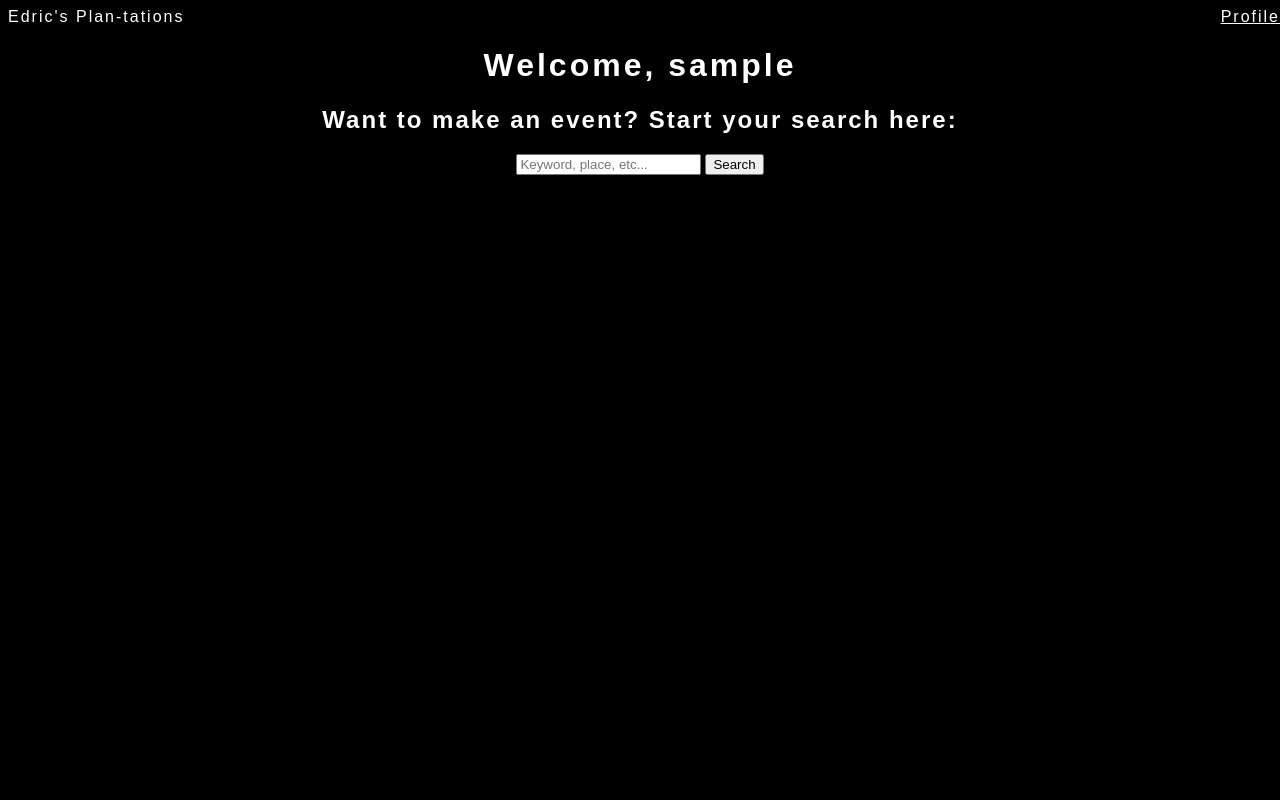
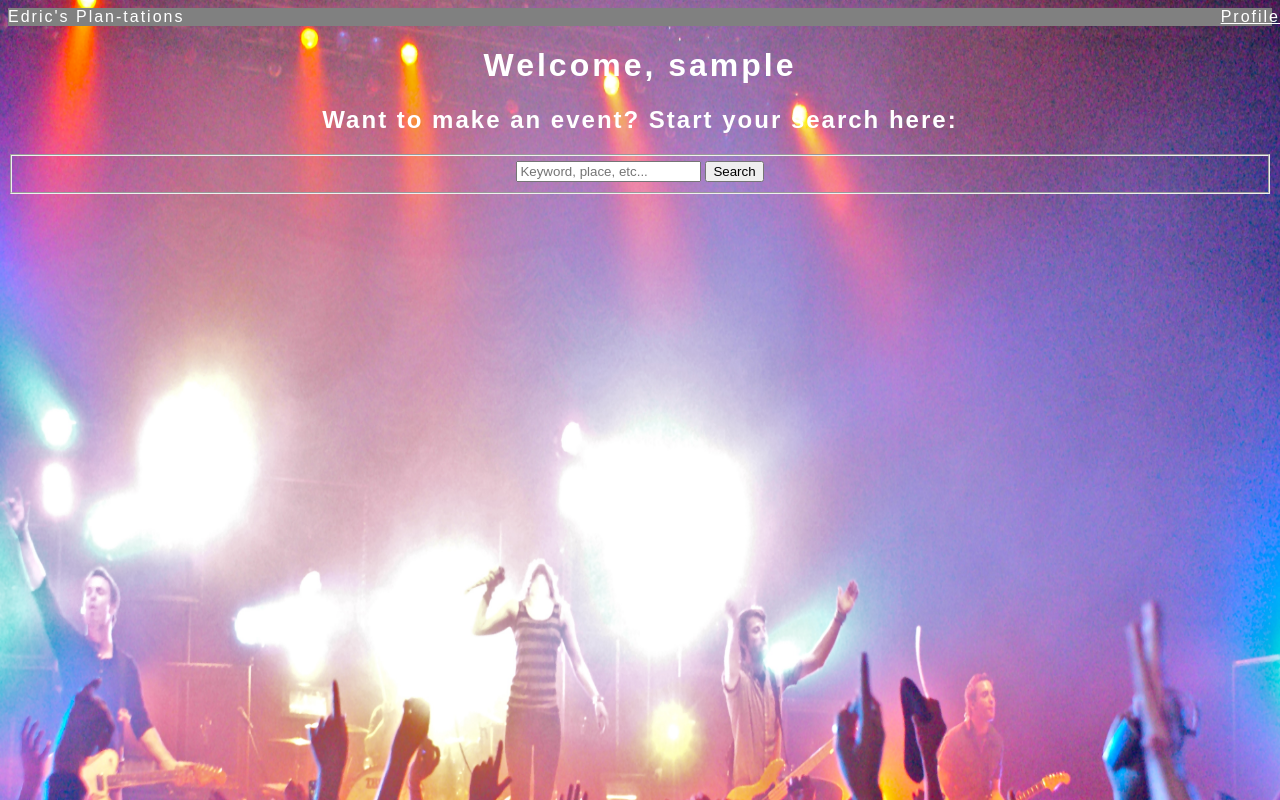
Before and after one commit to stuycs-softdev/proj3-6-eventplanner, a Python web app: template templates/search.html in a window 1280 px wide. Run offline with Jinja, Linux system fonts and the light colour scheme; the template is opened without the code that fills it: most values are stand-ins (such as "Sample title", 1, 10 or a date in 2020).

Commit message:
search with background

```diff
--- a/static/search.css
+++ b/static/search.css
@@ -1,26 +1,38 @@
-body {
-  background-color: black;
+body
+{
+	background-color: black;
+ 	background-image: url(images/party_05.jpg);
+  	background-size: 100% 150%;
+  	opacity: 1;
+  	z-index: -1;
+
 }
 
-.bar{
-	backgroun-color: gray;
+
+.bar
+{
+	background-color: gray;
+	z-index: 0;
 }
 
-#title{
+#title
+{
 	text-align: left;
 	color: white;
 	font-family: "Avant Garde", Avantgarde, "Century Gothic", CenturyGothic, "AppleGothic", sans-serif;
 	letter-spacing: 2px;
 }
 
-#prof{
+#prof
+{
 	position: absolute;
 	right: 0px;
 	color: white;
 	font-family: "Avant Garde", Avantgarde, "Century Gothic", CenturyGothic, "AppleGothic", sans-serif;
 }
 
-h1{
+h1
+{
 	letter-spacing:3px;
 	text-align: center;
 	font-family: "Avant Garde", Avantgarde, "Century Gothic", CenturyGothic, "AppleGothic", sans-serif;
@@ -28,7 +40,8 @@ h1{
 	font-size:200%;
 }
 
-h2{
+h2
+{
 	letter-spacing:2px;
 	text-align: center;
 	font-family: "Avant Garde", Avantgarde, "Century Gothic", CenturyGothic, "AppleGothic", sans-serif;
@@ -36,6 +49,7 @@ h2{
 	font-size: 150%;
 }
 
-#form{
+#form
+{
 	text-align: center;
 }
--- a/templates/search.html
+++ b/templates/search.html
@@ -9,6 +9,7 @@
   </head>
 
   <body>
+    <div class="bg">
       <div class="bar">
         <p id="title">
             Edric's Plan-tations
@@ -17,12 +18,13 @@
       </div>
       <h1>Welcome, {{username}}</h1>
       <h2>Want to make an event? Start your search here:</h2>
-  	<form class="pure-form" id="form"
+      <form class="pure-form" id="form">
   		  <fieldset>
   		    <input type="search" placeholder ="Keyword, place, etc...">
   		    <button type="submit" class="pure-button pure-button-primary">Search</button>
   		  </fieldset>
   	  </form>
+    </div>
 
   </body>
 
```
Lines whose indentation alone changed are shown as unchanged.
